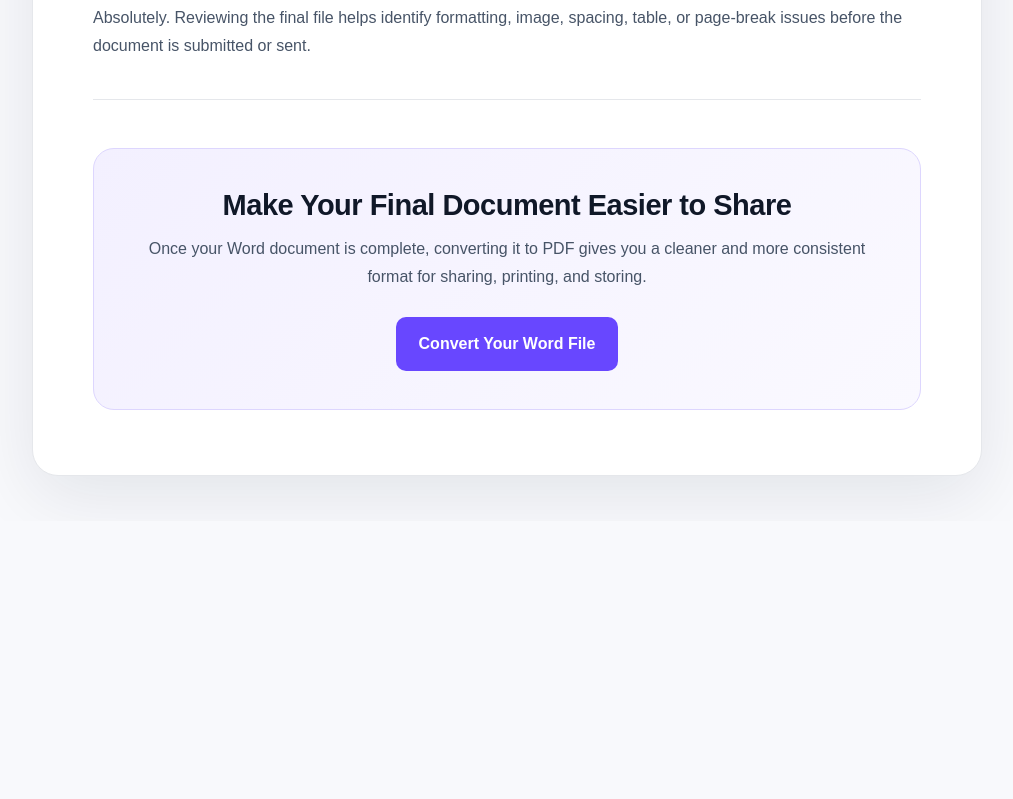
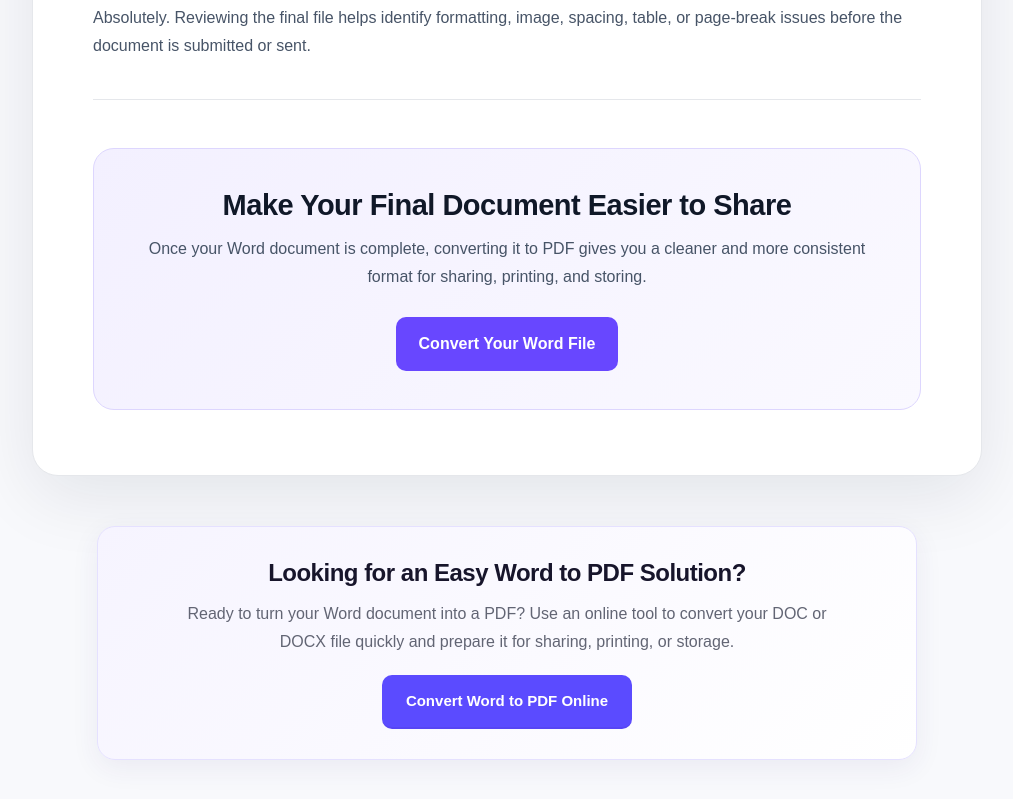
Before and after one commit to hajjumrahtravelsuk/pdf-to-word-online-, a plain HTML site: page index.html in a window 1280 px wide. Shown: the part 4407-5206 px from the top of the page, without its empty margins (133-1146 px from the left). Before the commit the page ends 4928 px from the top, so only its background shows below. Drawn offline with Linux system fonts and the light colour scheme.

Commit message:
Update index.html

```diff
--- a/index.html
+++ b/index.html
@@ -564,6 +564,56 @@
 
     </main>
   </article>
+  <div style="
+  max-width: 820px;
+  margin: 50px auto 20px;
+  padding: 30px;
+  background: linear-gradient(135deg, #f6f4ff, #ffffff);
+  border: 1px solid #e5e1ff;
+  border-radius: 18px;
+  text-align: center;
+  font-family: Arial, Helvetica, sans-serif;
+  box-shadow: 0 8px 28px rgba(50, 40, 120, 0.07);
+">
+
+  <h2 style="
+    margin: 0 0 12px;
+    color: #17152b;
+    font-size: 24px;
+    line-height: 1.3;
+  ">
+    Looking for an Easy Word to PDF Solution?
+  </h2>
+
+  <p style="
+    margin: 0 auto 20px;
+    max-width: 650px;
+    color: #626574;
+    font-size: 16px;
+    line-height: 1.7;
+  ">
+    Ready to turn your Word document into a PDF? Use an online tool to
+    convert your DOC or DOCX file quickly and prepare it for sharing,
+    printing, or storage.
+  </p>
+
+  <a
+    href="https://pdfclicks.com/word-to-pdf"
+    style="
+      display: inline-block;
+      padding: 13px 24px;
+      background: #5b4bff;
+      color: #ffffff;
+      text-decoration: none;
+      border-radius: 10px;
+      font-size: 15px;
+      font-weight: 700;
+    "
+  >
+    Convert Word to PDF Online
+  </a>
+
+</div>
 </div>
 
 </body>
```
